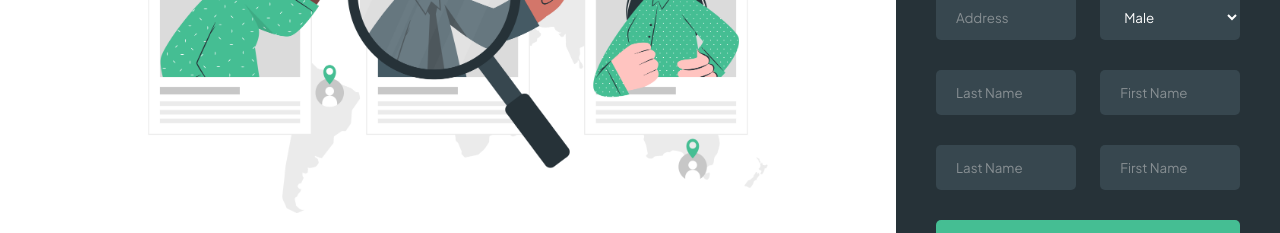
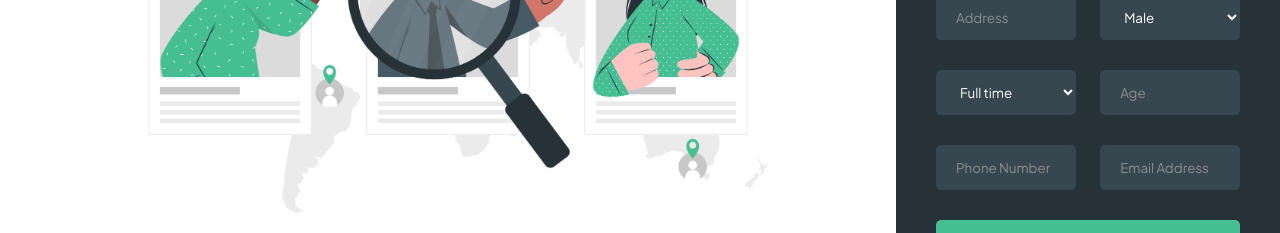
Before and after one commit to MohammedMoshood/hrmini, a React (Create React App) app in the folder client/: page /dashboard in a window 1280 px wide. Shown: the part 459-692 px from the top of the page. Built offline with nearby package versions, Linux system fonts and the light colour scheme; a web font is replaced by a local one.

Commit message:
updated add new staffs ui

```diff
--- a/client/src/pages/Dashboard.jsx
+++ b/client/src/pages/Dashboard.jsx
@@ -96,21 +96,30 @@ const Dashboard = () => {
             <div className="add_staff_form_group">
               <input type="text" placeholder="Address" />
               <select name="" id="">
-                <option disabled value="Gender" >Gender</option>
-                <option value="Male" >Male</option>
+                <option disabled value="Gender">
+                  Gender
+                </option>
+                <option value="Male">Male</option>
                 <option value="Female">Female</option>
               </select>
             </div>
             <div className="add_staff_form_group">
-              <input type="text" placeholder="Last Name" />
-              <input type="text" placeholder="First Name" />
+              <select name="" id="">
+                <option disabled value="Employment status">
+                  Employment Status
+                </option>
+                <option value="Full time">Full time</option>
+                <option value="Part time">Part time</option>
+                <option value="Contract">Contract</option>
+                <option value="Remote">Remote</option>
+              </select>
+              <input type="text" placeholder="Age" />
             </div>
             <div className="add_staff_form_group">
-              <input type="text" placeholder="Last Name" />
-              <input type="text" placeholder="First Name" />
+              <input type="text" placeholder="Phone Number" />
+              <input type="email" placeholder="Email Address" />
             </div>
-            <input type="submit" value={"Add new staff"}/>
-
+            <input type="submit" value={"Add new staff"} />
           </form>
         </div>
 
```
